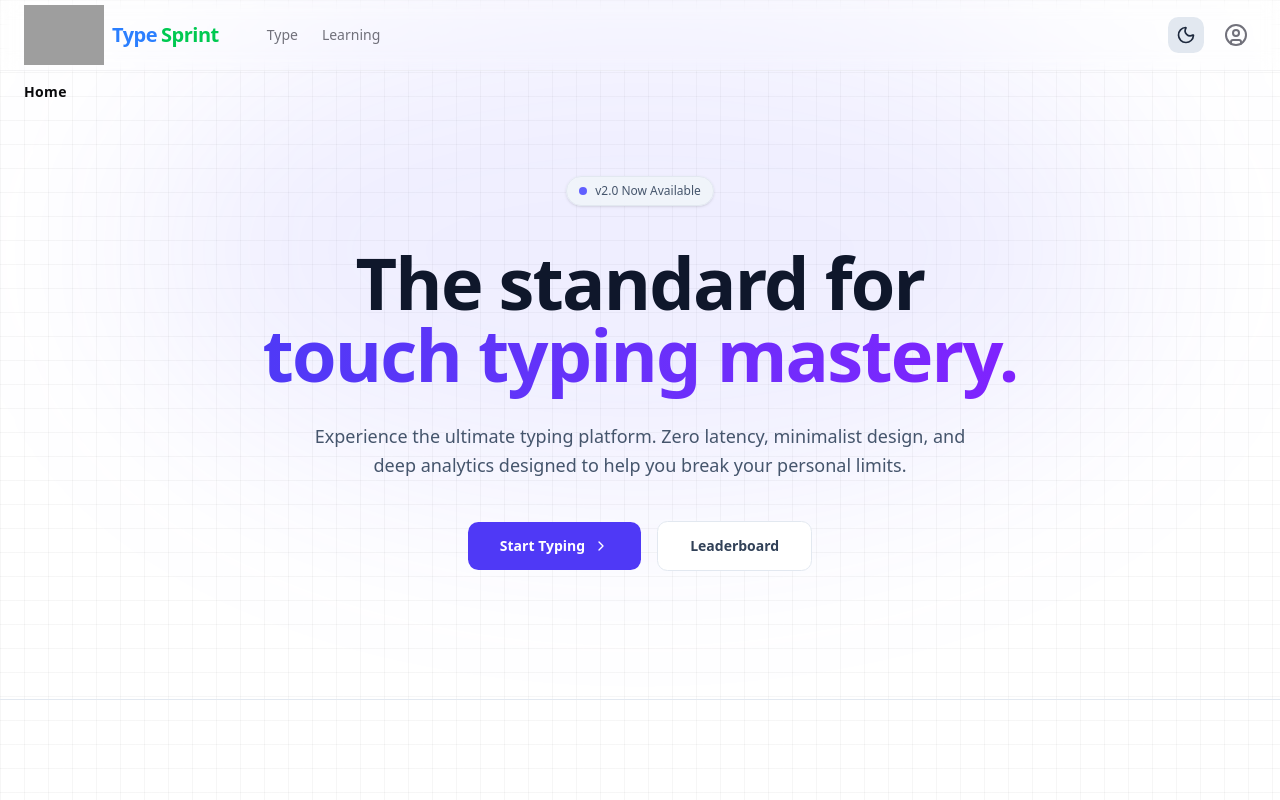
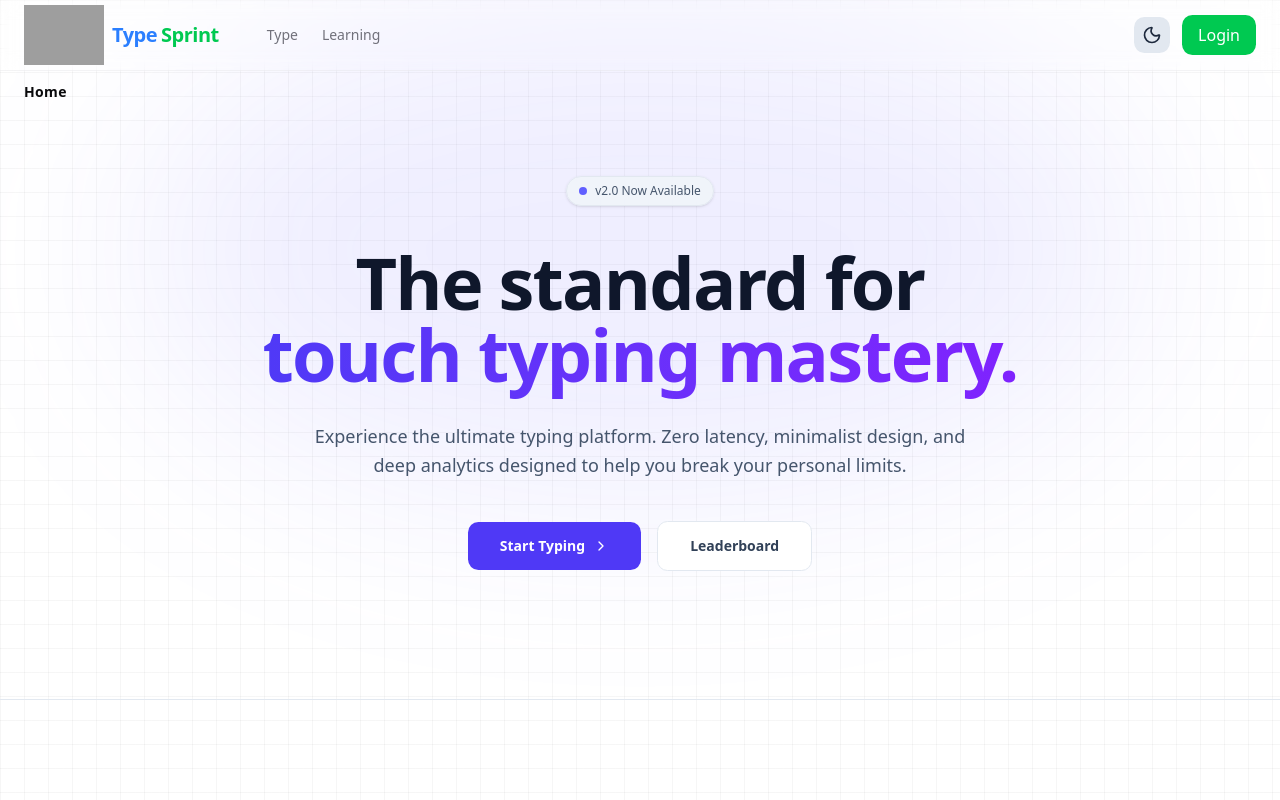
Before and after one commit to Anil-sai0418/TypeSprint, a React (Vite) app in the folder frontend/: page / in a window 1280 px wide. Shown: the top 800 px of the page. Built offline with nearby package versions, Linux system fonts and the light colour scheme; no server answers; grey boxes are pictures that could not be loaded.

Commit message:
Added the user login button based on the autatication.

```diff
--- a/frontend/src/components/ui/Navagation.jsx
+++ b/frontend/src/components/ui/Navagation.jsx
@@ -9,6 +9,7 @@ export default function Navigation() {
   const [open, setOpen] = useState(false);
   const [userMenuOpen, setUserMenuOpen] = useState(false);
   const [userDetails, setUserDetails] = useState(null);
+  const [isLoggedIn, setIsLoggedIn] = useState(false);
 
   const navigate = useNavigate();
 
@@ -24,6 +25,7 @@ export default function Navigation() {
         const API_BASE_URL = import.meta.env.VITE_API_BASE_URL || 'http://localhost:10000';
 
         if (email && token) {
+          setIsLoggedIn(true);
           const response = await fetch(`${API_BASE_URL}/profile/${email}`, {
             headers: {
               'Authorization': `Bearer ${token}`
@@ -40,9 +42,12 @@ export default function Navigation() {
               });
             }
           }
+        } else {
+          setIsLoggedIn(false);
         }
       } catch (error) {
         console.error("Error fetching user details:", error);
+        setIsLoggedIn(false);
       }
     };
 
@@ -134,6 +139,14 @@ export default function Navigation() {
         <div className="flex items-center gap-3">
           <ThemeToggle />
 
+          {!isLoggedIn ? (
+            <button
+              onClick={() => navigate("/Login")}
+              className="px-4 py-2 rounded-lg bg-green-500 hover:bg-green-600 text-white font-medium transition-colors"
+            >
+              Login
+            </button>
+          ) : (
             <div className="relative">
               <button
                 ref={buttonRef}
@@ -160,7 +173,7 @@ export default function Navigation() {
         animate-in fade-in zoom-in-95 duration-200"
                 >
                   <div className="px-4 py-3 border-b border-border">
-                  <p className="text-sm font-medium">{userDetails?.name || "Loading..."}</p>
+                    <p className="text-sm font-medium">{userDetails?.name || "User"}</p>
                     <p className="text-xs text-muted-foreground truncate">
                       {userDetails?.email || ""}
                     </p>
@@ -207,6 +220,8 @@ export default function Navigation() {
                         setUserMenuOpen(false);
                         localStorage.removeItem("token");
                         localStorage.removeItem("userEmail");
+                        setIsLoggedIn(false);
+                        setUserDetails(null);
                         navigate("/Login");
                       }}
                       className="w-full flex items-center gap-3 px-4 py-2 text-red-500 hover:bg-red-500/10 focus:bg-red-500/10 transition-colors"
@@ -218,6 +233,7 @@ export default function Navigation() {
                 </div>
               )}
             </div>
+          )}
 
           {/* Mobile Menu Button */}
           <button
--- a/frontend/src/components/ui/nav.jsx
+++ b/frontend/src/components/ui/nav.jsx
@@ -175,6 +175,7 @@ export default function Nav() {
                                                 accept="image/*"
                                                 onChange={handleImageUpload}
                                                 className="hidden"
+                                                placeholder='upload the profile pic'
                                             />
                                         </label>
                                     )}
--- a/frontend/src/pages/First.jsx
+++ b/frontend/src/pages/First.jsx
@@ -97,7 +97,7 @@ const TypeSprintHome = () => {
               <ChevronRight className="w-4 h-4 ml-2 transition-transform group-hover:translate-x-1" />
             </button>
             <button
-              onClick={() => navigate('/leader')}
+              onClick={() => navigate('/leaderboard')}
               className="w-full sm:w-auto inline-flex items-center justify-center px-8 py-3.5 text-sm font-semibold text-slate-700 dark:text-slate-300 transition-all bg-white dark:bg-white/5 border border-slate-200 dark:border-white/10 rounded-lg hover:bg-slate-50 dark:hover:bg-white/10 dark:hover:border-white/20 dark:hover:text-white"
             >
               Leaderboard
```
Lines whose indentation alone changed are shown as unchanged.
